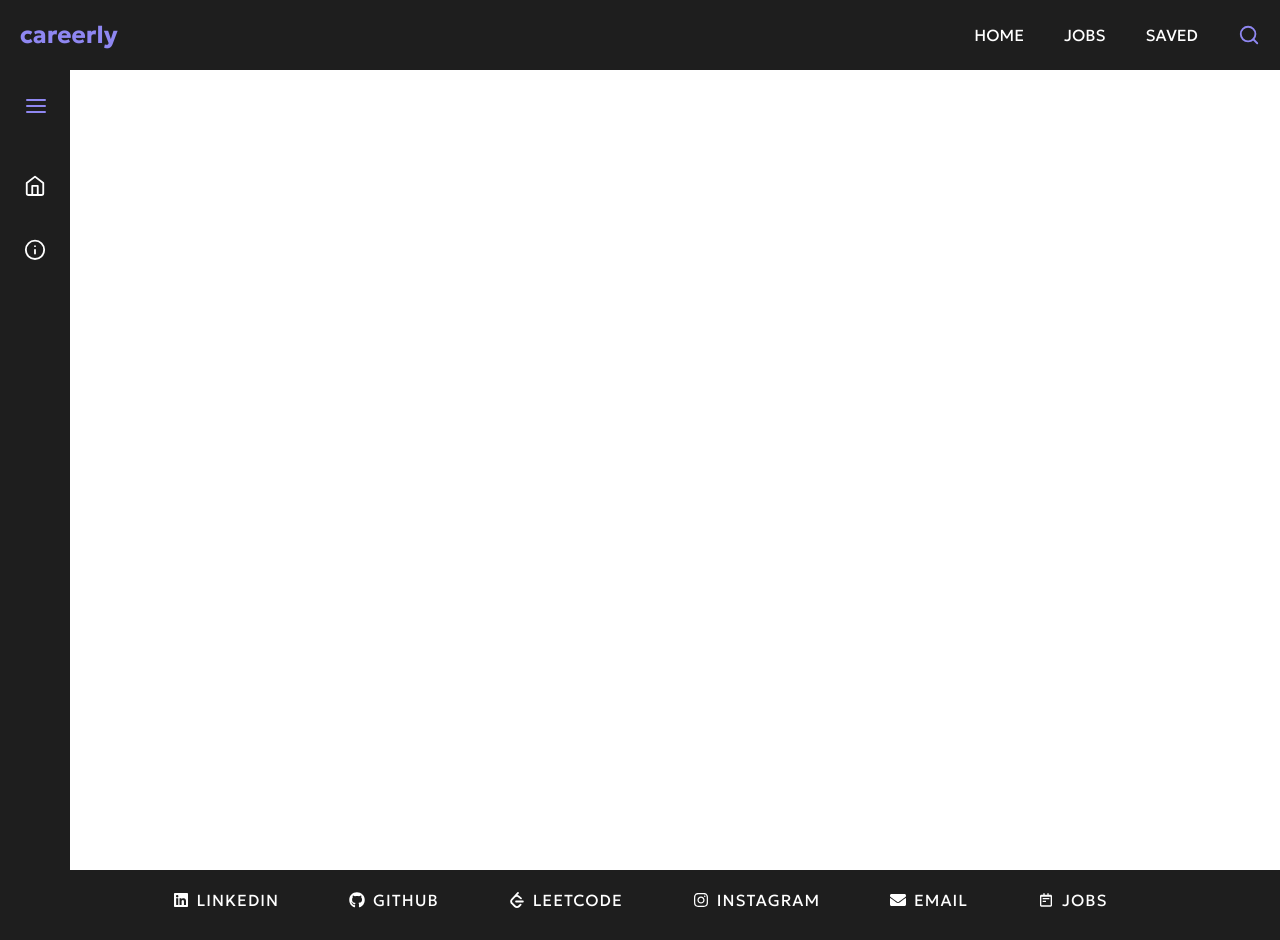
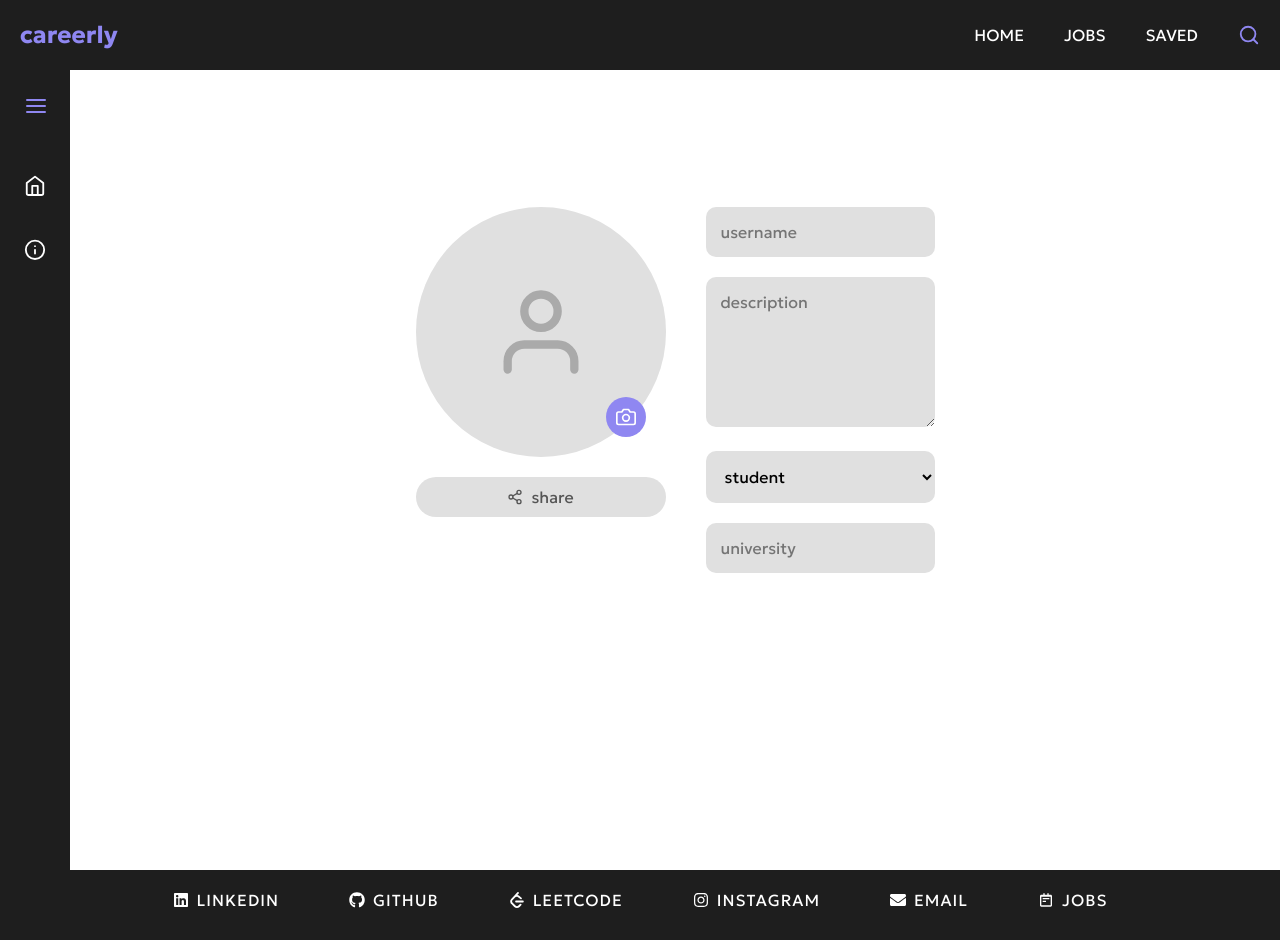
Before and after one commit to Tilak2006/Careerly, a React (Vite) app: page /dashboard in a window 1280 px wide. Built offline with nearby package versions, Linux system fonts and the light colour scheme; a web font is replaced by a local one.

Commit message:
added profile edit

```diff
--- a/src/Dashboard.css
+++ b/src/Dashboard.css
@@ -122,3 +122,129 @@
         display: none;
       }
   }
+
+  .user-profile-container {
+    padding: 20px;
+    max-width: 1000px;
+    margin: 0 auto;
+  }
+
+  .profile-layout {
+    display: flex;
+    gap: 40px;
+  }
+
+  .profile-left {
+    display: flex;
+    flex-direction: column;
+    align-items: center;
+    gap: 20px;
+  }
+
+  .profile-pic-container {
+    position: relative;
+  }
+
+  .profile-pic {
+    width: 250px;
+    height: 250px;
+    border-radius: 50%;
+    background-color: #e0e0e0;
+    display: flex;
+    justify-content: center;
+    align-items: center;
+    overflow: hidden;
+  }
+
+  .profile-pic img {
+    width: 100%;
+    height: 100%;
+    object-fit: cover;
+  }
+
+  .default-profile-icon {
+    font-size: 100px;
+    color: #aaa;
+  }
+
+  .upload-button {
+    position: absolute;
+    bottom: 20px;
+    right: 20px;
+    background-color: #8F87F1;
+    color: white;
+    border: none;
+    border-radius: 50%;
+    width: 40px;
+    height: 40px;
+    display: flex;
+    justify-content: center;
+    align-items: center;
+    cursor: pointer;
+    font-size: 20px;
+  }
+
+  .share-button {
+    width: 100%;
+    padding: 10px;
+    background-color: #e0e0e0;
+    border: none;
+    border-radius: 20px;
+    display: flex;
+    justify-content: center;
+    align-items: center;
+    gap: 8px;
+    cursor: pointer;
+    font-size: 16px;
+    color: #555;
+  }
+
+  .profile-right {
+    flex: 1;
+    display: flex;
+    flex-direction: column;
+    gap: 20px;
+    vertical-align: gap;
+  }
+
+
+  .profile-input, .profile-select, .profile-textarea {
+    width: 100%;
+    padding: 15px;
+    border-radius: 10px;
+    border: none;
+    background-color: #e0e0e0;
+    font-size: 16px;
+  }
+
+  .profile-textarea {
+    min-height: 150px;
+  }
+
+  .user-id {
+    font-size: 14px;
+    color: #777;
+    margin: 0;
+  }
+
+  @media (max-width: 768px) {
+    .profile-layout {
+      flex-direction: column;
+    }
+
+    .profile-pic {
+      width: 200px;
+      height: 200px;
+    }
+  }
+
+  @media (max-width: 480px) {
+    .profile-pic {
+      width: 150px;
+      height: 150px;
+    }
+
+    .default-profile-icon {
+      font-size: 70px;
+    }
+  }
--- a/src/Dashboard.jsx
+++ b/src/Dashboard.jsx
@@ -1,7 +1,9 @@
-import React, { useState } from 'react';
+import React, { useState, useRef } from 'react';
 import { Link } from 'react-router-dom';
 import './Dashboard.css';
 import { FiHome, FiInfo, FiMenu } from 'react-icons/fi';
+import { FiShare2, FiCamera, FiUser } from 'react-icons/fi';
+
 
 const Dashboard = () => {
   const [isSidebarCollapsed, setIsSidebarCollapsed] = useState(true);
@@ -9,6 +11,49 @@ const Dashboard = () => {
   const toggleSidebar = () => {
     setIsSidebarCollapsed(!isSidebarCollapsed);
   };
+
+  const [profileData, setProfileData] = useState({
+    username: '',
+    email: '',
+    description: '',
+    status: 'student',
+    university: '',
+    profilePic: null
+  });
+
+  const [uniqueId] = useState(`user_${Math.random().toString(36).substr(2, 9)}`);
+  const fileInputRef = useRef();
+
+  const handleInputChange = (e) => {
+    const { name, value } = e.target;
+    setProfileData(prev => ({
+      ...prev,
+      [name]: value
+    }));
+  };
+
+  const handleFileChange = (e) => {
+    if (e.target.files && e.target.files[0]) {
+      const file = e.target.files[0];
+      const reader = new FileReader();
+
+      reader.onload = (event) => {
+        setProfileData(prev => ({
+          ...prev,
+          profilePic: event.target.result
+        }));
+      };
+
+      reader.readAsDataURL(file);
+    }
+  };
+
+  const handleShareClick = () => {
+    navigator.clipboard.writeText(window.location.href);
+    alert('Profile link copied to clipboard!');
+  };
+
+  const statusOptions = ['student', 'teacher', 'working', 'intern'];
 
   return (
     <div className="dashboard">
@@ -39,9 +84,88 @@ const Dashboard = () => {
       </div>
 
       <main className="content">
-        <div className='userpfp'>
+      <div className="user-profile-container">
+      <div className="profile-layout">
+        <div className="profile-left">
+          <div className="profile-pic-container">
+            <div className="profile-pic">
+              {profileData.profilePic ? (
+                <img src={profileData.profilePic} alt="Profile" />
+              ) : (
+                <FiUser className="default-profile-icon" />
+              )}
+            </div>
+            <button
+              className="upload-button"
+              onClick={() => fileInputRef.current.click()}
+            >
+              <FiCamera />
+            </button>
+            <input
+              type="file"
+              ref={fileInputRef}
+              onChange={handleFileChange}
+              accept="image/*"
+              style={{ display: 'none' }}
+            />
+          </div>
+          <button className="share-button" onClick={handleShareClick}>
+            <FiShare2 /> share
+          </button>
+        </div>
 
+        <div className="profile-right">
+          <div className="form-group">
+            <input
+              type="text"
+              name="username"
+              value={profileData.username}
+              onChange={handleInputChange}
+              placeholder="username"
+              className="profile-input"
+            />
+
+          </div>
+
+
+          <div className="form-group">
+            <textarea
+              name="description"
+              value={profileData.description}
+              onChange={handleInputChange}
+              placeholder="description"
+              className="profile-textarea"
+            />
+          </div>
+
+          <div className="form-group">
+            <select
+              name="status"
+              value={profileData.status}
+              onChange={handleInputChange}
+              className="profile-select"
+            >
+              {statusOptions.map(option => (
+                <option key={option} value={option}>
+                  {option}
+                </option>
+              ))}
+            </select>
+          </div>
+
+          <div className="form-group">
+            <input
+              type="text"
+              name="university"
+              value={profileData.university}
+              onChange={handleInputChange}
+              placeholder="university"
+              className="profile-input"
+            />
+          </div>
         </div>
+      </div>
+    </div>
       </main>
     </div>
   );
```
